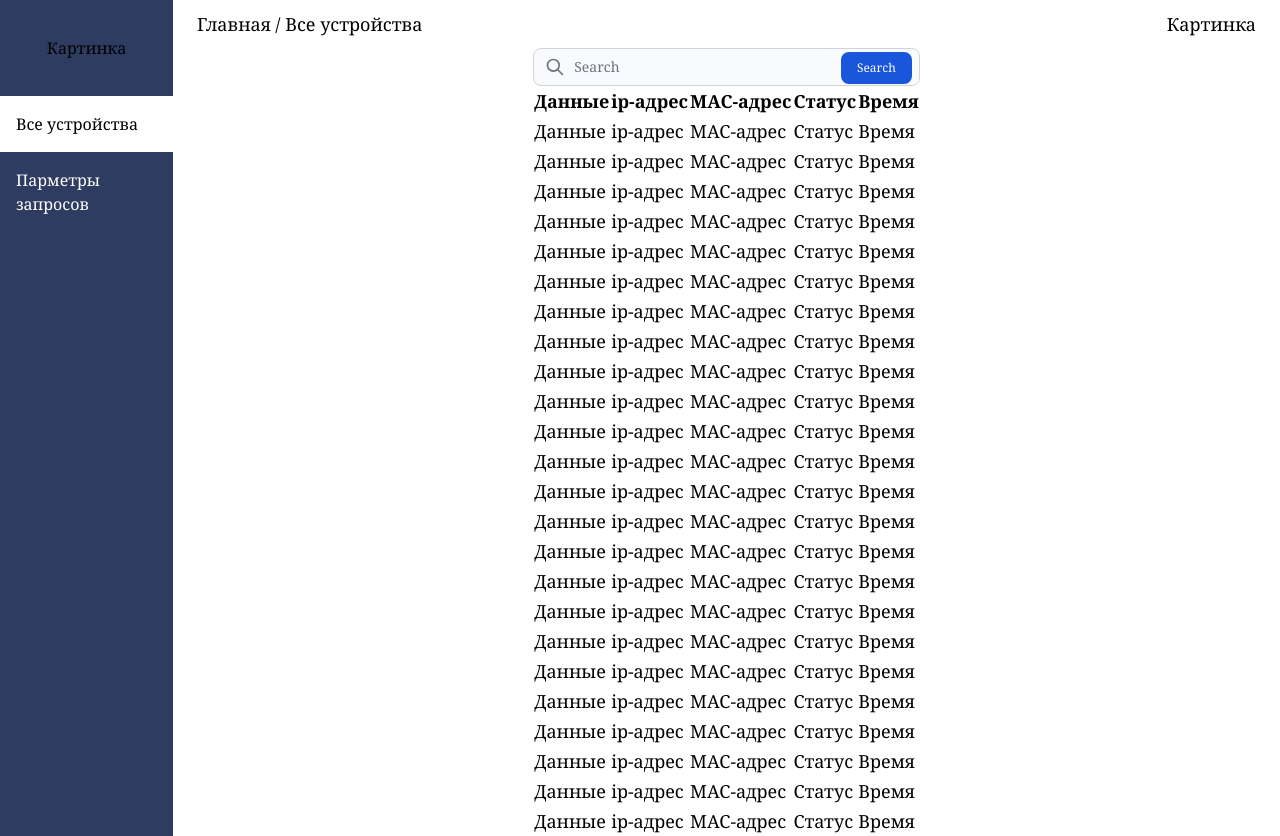
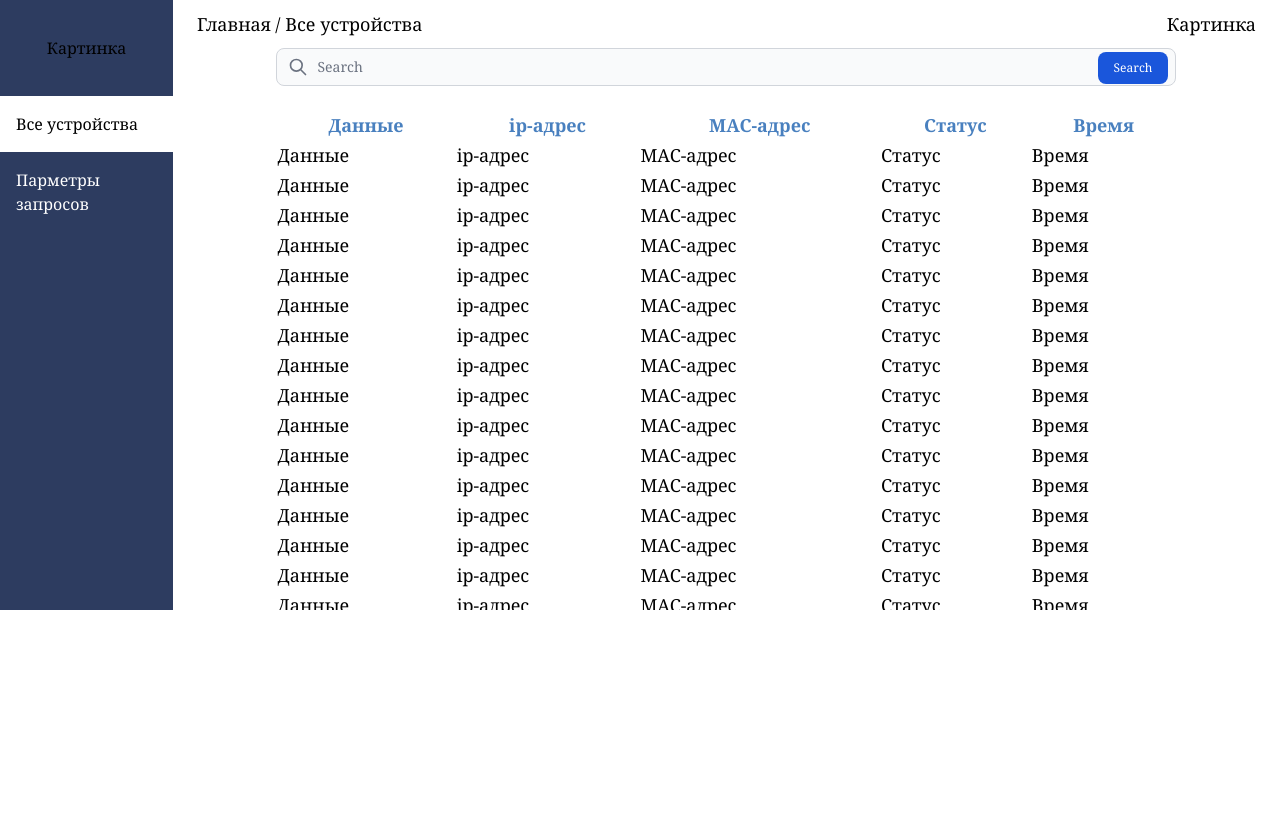
Before and after one commit to drakon007/-course-work, a website: page src/index.html in a window 1280 px wide. After the commit the page ends 800 px from the top, so only its background shows below. Drawn offline with Linux system fonts and the light colour scheme.

```diff
--- a/src/index.html
+++ b/src/index.html
@@ -7,7 +7,6 @@
   <meta name="viewport" content="width=device-width, initial-scale=1.0">
   <link rel="stylesheet" href="styles/output.css">
   <title>home</title>
-
 </head>
 
 <body>
@@ -65,11 +64,10 @@
           </div>
         </form>
 
-
-        <div class="scrol">
-          <table>
-            <thead>
-              <tr>
+        <div class="scrol mt-6 mx-auto h-table overflow-y-auto flex gap-4">
+          <table class="border-collapse w-900 table-auto">
+            <thead class="font-medium text-textColor">
+              <tr class="sticky top-0 bg-white">
                 <th>Данные</th>
                 <th>ip-адрес</th>
                 <th>MAC-адрес</th>
--- a/src/tailwind.config.js
+++ b/src/tailwind.config.js
@@ -12,8 +12,13 @@
       colors: {
         'panel-grey': '#2D3C60',
         'white': '#ffffff',
+        'textColor': '#4980BF',
       },
       spacing: {
+        'table': '500px',
+        '900': '900px',
+        '700': '700px',
+        '500': '500px',
         '300': '300px',
         '250': '250px',
         '200': '200px',
```
Also changed, not shown: src/styles/output.css.
